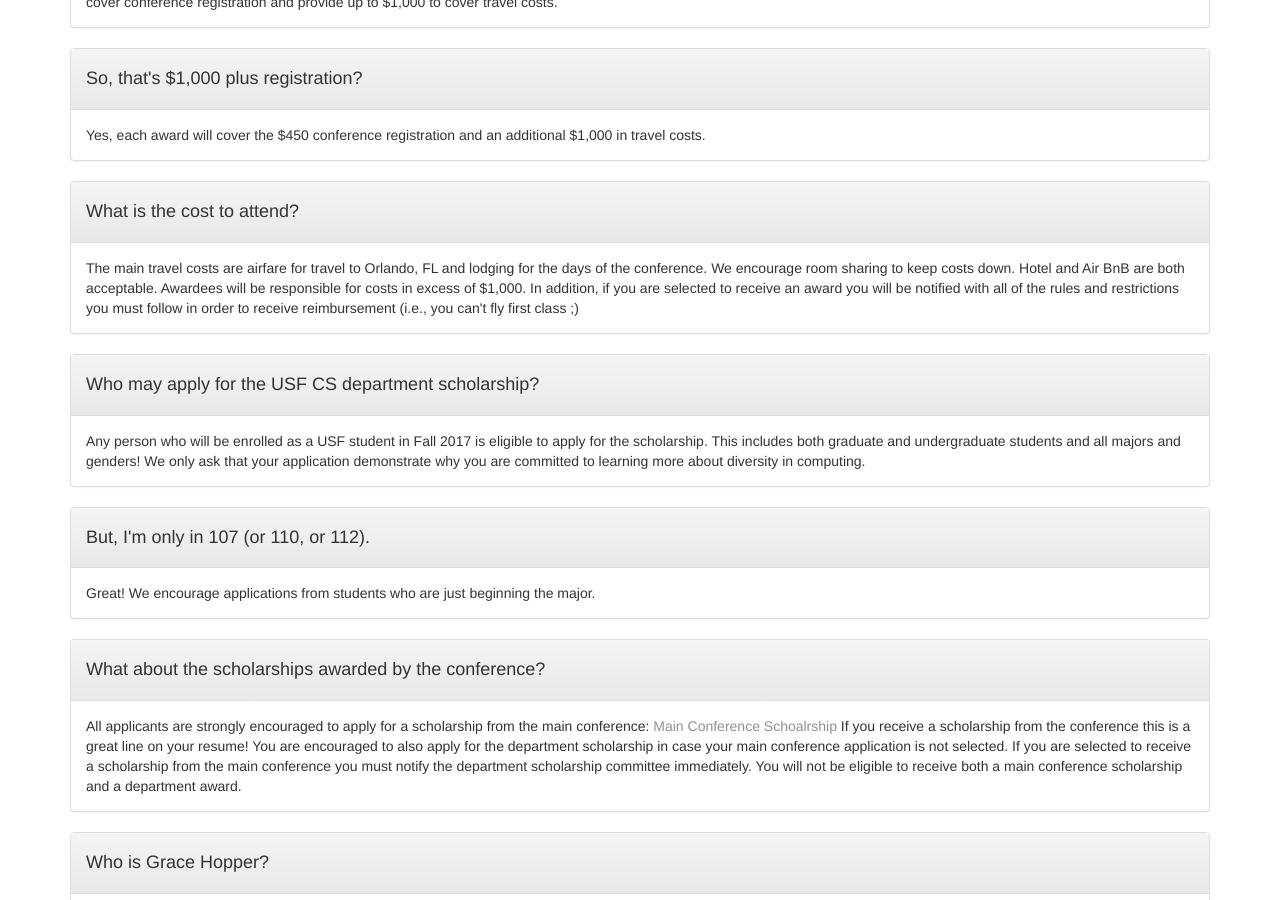
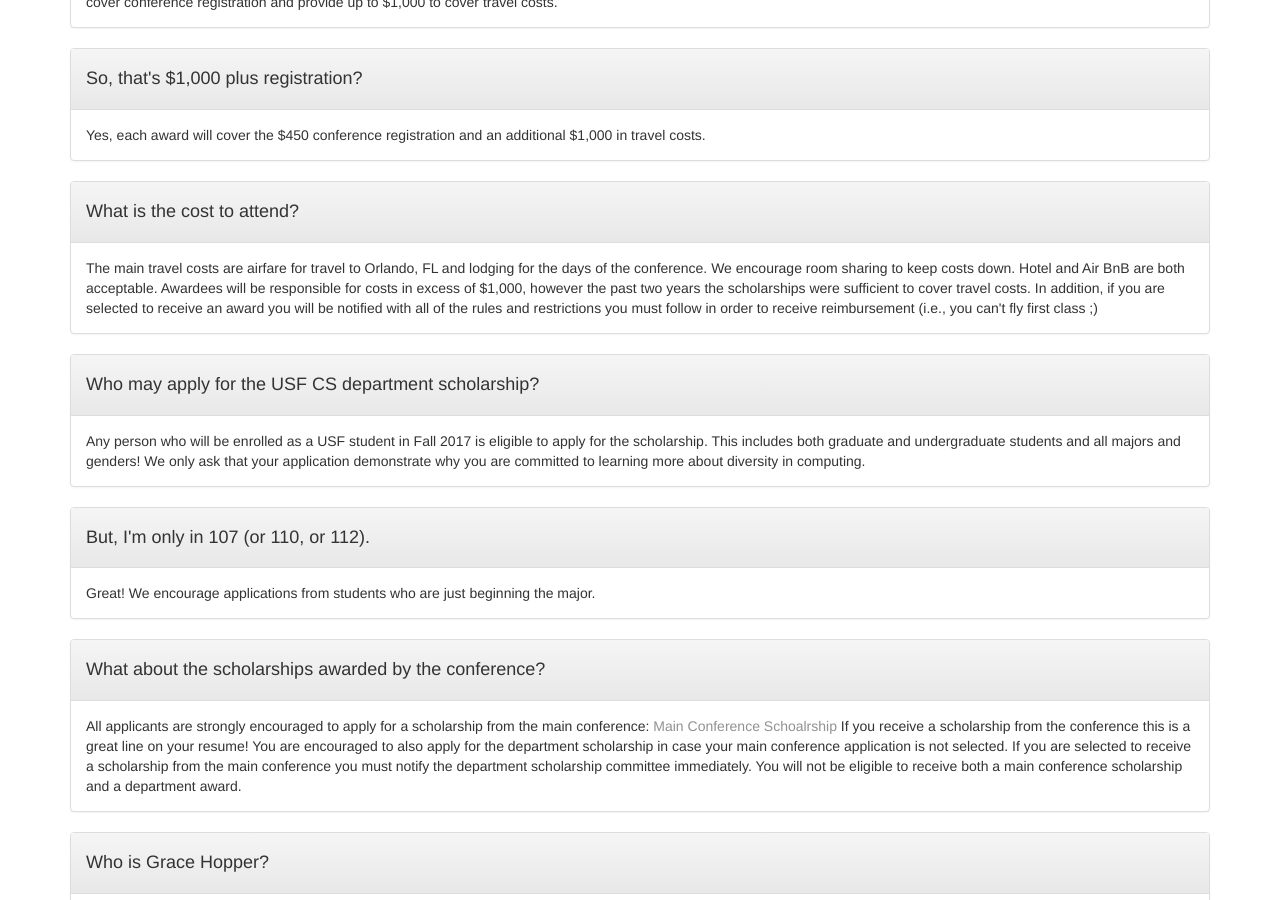
Before and after one commit to srollins/srollins.github.io, a Jekyll site: the page built from ghcfaq.html, in a window 1280 px wide and 900 px high, scrolled down 387 px. Built offline with Jekyll 4.4.1, drawn with Linux system fonts in a browser that asks for light colours.

```diff
--- a/ghcfaq.html
+++ b/ghcfaq.html
@@ -45,7 +45,7 @@
 
 		The main travel costs are airfare for travel to Orlando, FL and lodging for the days of the conference. We encourage room sharing to keep costs down. Hotel and Air BnB are both acceptable.
 
-		Awardees will be responsible for costs in excess of $1,000. In addition, if you are selected to receive an award you will be notified with all of the rules and restrictions you must follow in order to receive reimbursement (i.e., you can't fly first class ;)
+		Awardees will be responsible for costs in excess of $1,000, however the past two years the scholarships were sufficient to cover travel costs. In addition, if you are selected to receive an award you will be notified with all of the rules and restrictions you must follow in order to receive reimbursement (i.e., you can't fly first class ;)
 
 		</div>
 	</div>
```
